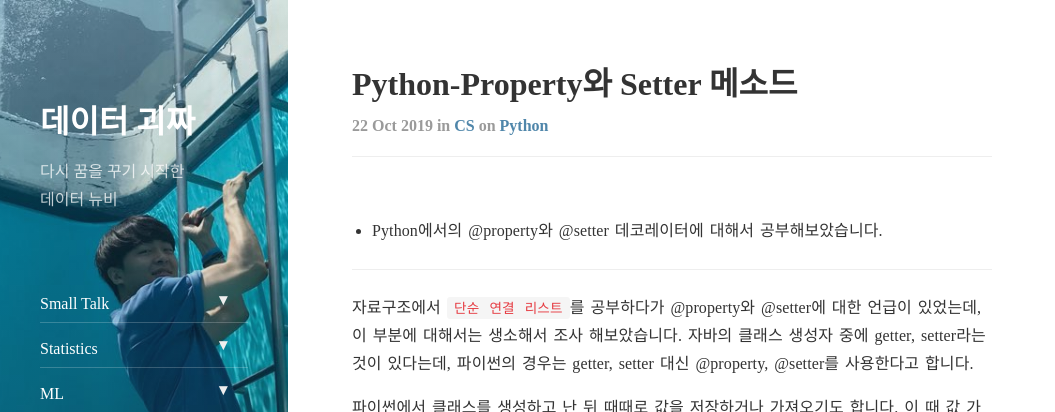
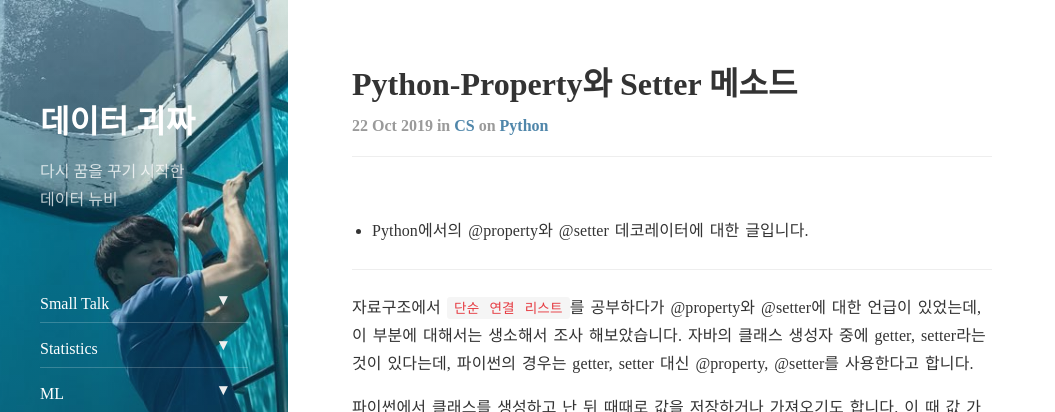
Before and after one commit to tryumanshow/data-weirdo.github.io, a Jekyll site: the page built from _posts/2019-10-22-cs-python-property&setter.markdown, in a window 1280 px wide and 900 px high. Shown: the top 412 px of the window, without its empty margins (0-1055 px from the left). Built offline with Jekyll 4.4.1, drawn with Linux system fonts in a browser that asks for light colours; nearby versions of some CDN libraries; comment, search, counter and statistics services are not loaded.

Commit message:
Update 2019-10-22-cs-python-property&setter.markdown

```diff
--- a/_posts/2019-10-22-cs-python-property&setter.markdown
+++ b/_posts/2019-10-22-cs-python-property&setter.markdown
@@ -9,7 +9,7 @@ comments: true
 
 ---
 
-- Python에서의 @property와 @setter 데코레이터에 대해서 공부해보았습니다.
+- Python에서의 @property와 @setter 데코레이터에 대한 글입니다.
 
 ---
 
```
